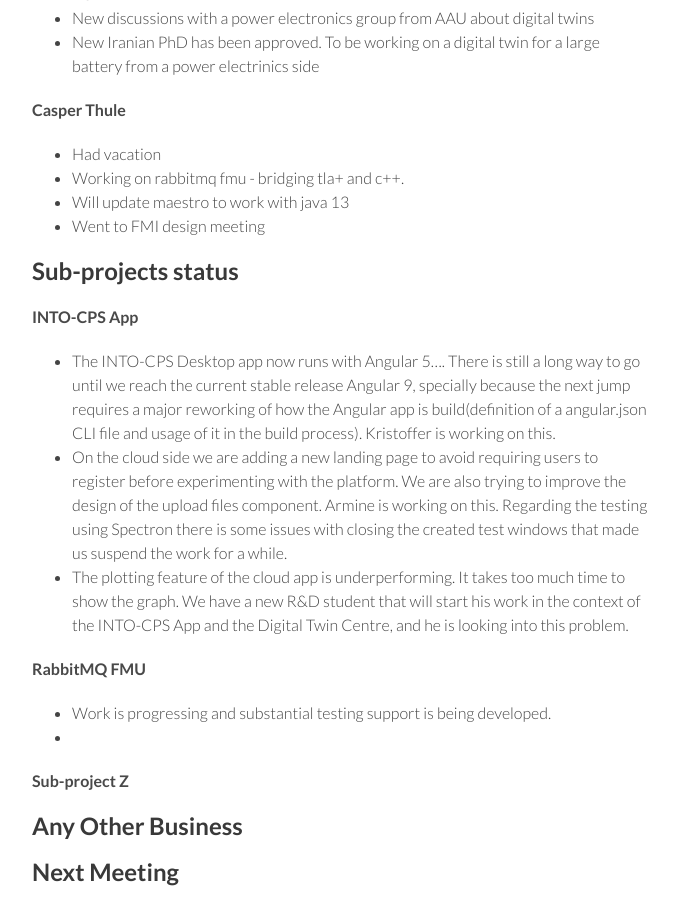
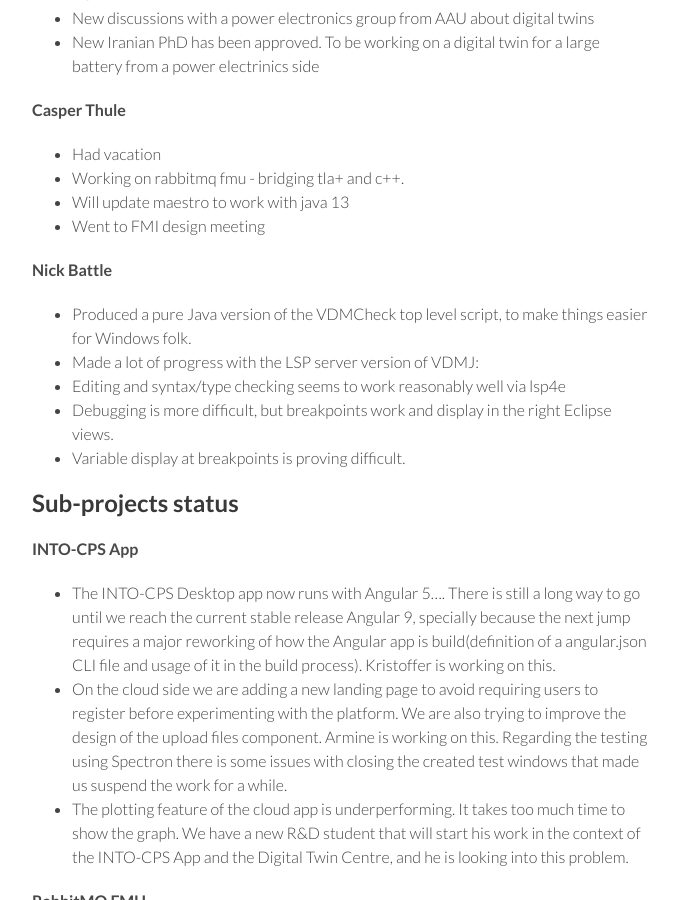
Before and after one commit to digitaltwincentre/digitaltwincentre.github.io, a Jekyll site: the page built from _biweeklies/Biweekly-14.md, in a window 1280 px wide and 900 px high, scrolled down 611 px. Shown: the whole window, without its empty margins (418-1096 px from the left). Built offline with Jekyll 4.4.1, drawn with Linux system fonts in a browser that asks for light colours; nearby versions of some CDN libraries.

Commit message:
Update Biweekly-14.md

```diff
--- a/_biweeklies/Biweekly-14.md
+++ b/_biweeklies/Biweekly-14.md
@@ -37,6 +37,12 @@ In https://overture.au.dk/overture/development/latest/ you can also find the nex
 * Will update maestro to work with java 13
 * Went to FMI design meeting
 
+#### Nick Battle
+* Produced a pure Java version of the VDMCheck top level script, to make things easier for Windows folk.
+* Made a lot of progress with the LSP server version of VDMJ:
+* Editing and syntax/type checking seems to work reasonably well via lsp4e
+* Debugging is more difficult, but breakpoints work and display in the right Eclipse views.
+* Variable display at breakpoints is proving difficult.
 
 ## Sub-projects status
 
```
